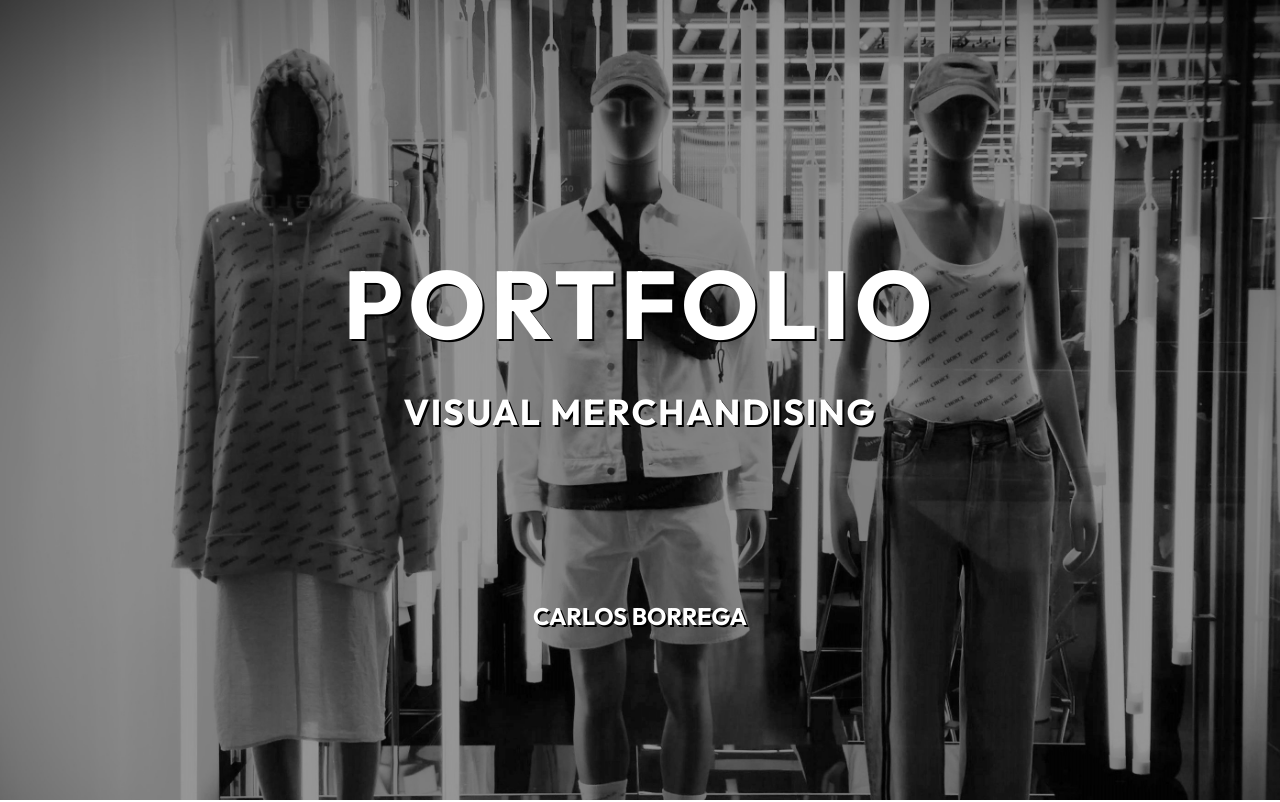
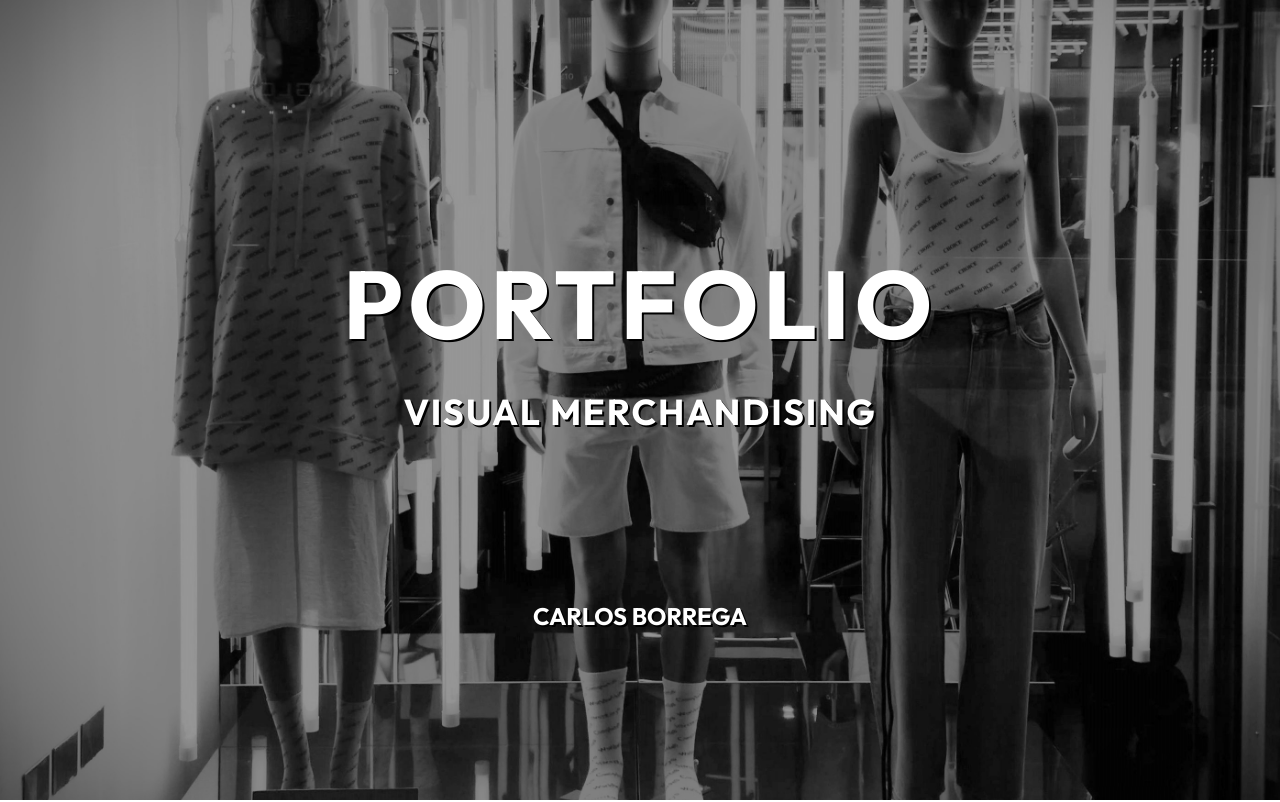
Before and after one commit to burleydev/vm, a React (Vite) app: page / in a window 1280 px wide. Shown: the top 802 px of the page. Built offline with nearby package versions, Linux system fonts and the light colour scheme.

Commit message:
updated home image

```diff
--- a/src/components/home.tsx
+++ b/src/components/home.tsx
@@ -3,7 +3,7 @@ import home from '../images/weekday/home.jpg';
 
 const Home = () => {
   return (
-    <div className='h-screen flex flex-col text-center justify-evenly bg-cover' style={{backgroundImage: `url(${home})`}}>
+    <div className='h-screen flex flex-col text-center justify-evenly bg-cover bg-center' style={{backgroundImage: `url(${home})`}}>
 
       <div className='mt-[10%] mb-10'>
         <h1 className='title font-bold tracking-wider lg:text-8xl md:text-7xl sm:text-6xl xs:text-5xl'>PORTFOLIO</h1>
```
